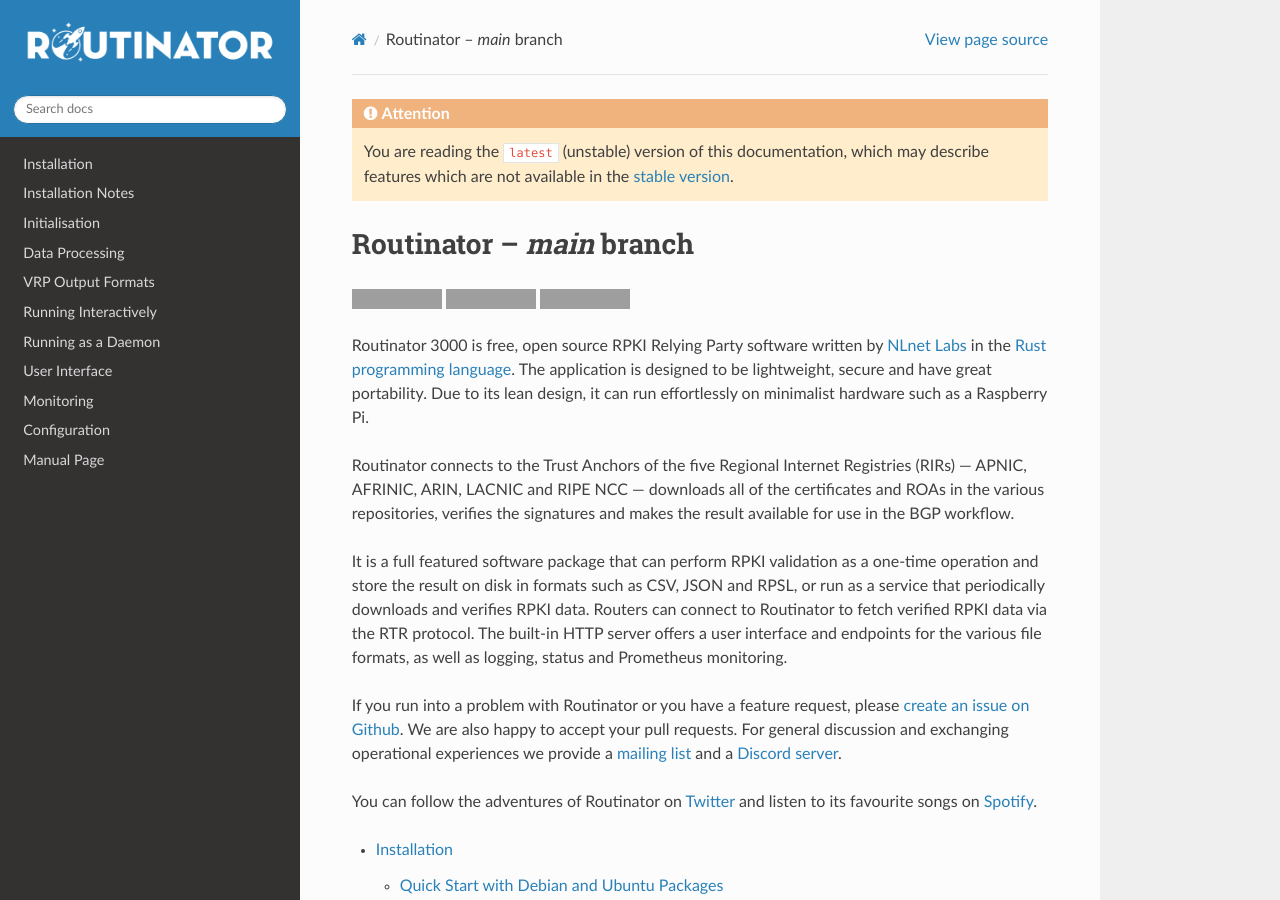
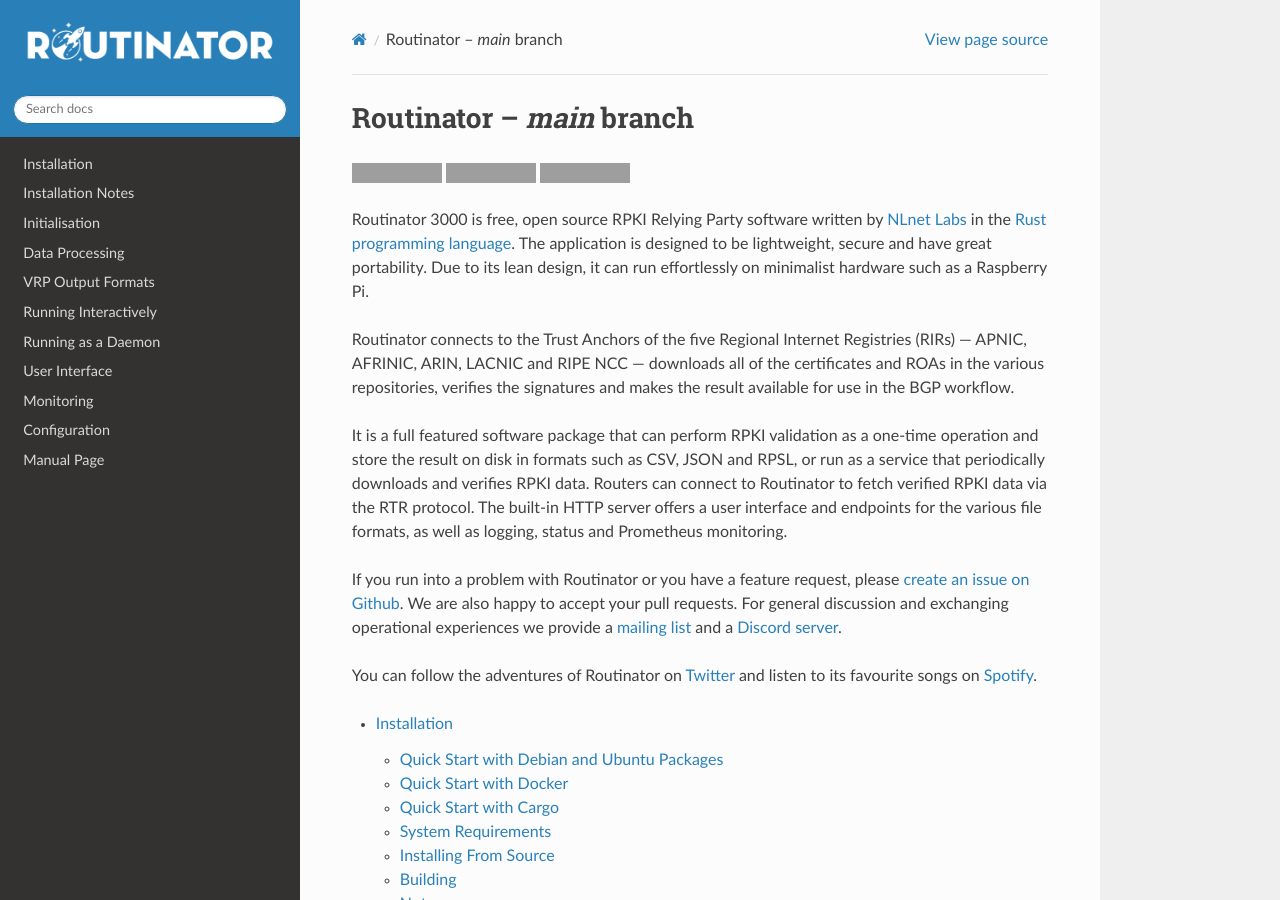
Before and after one commit to NLnetLabs/routinator, a Sphinx documentation site: the page built from source/index.rst, in a window 1280 px wide and 900 px high. Built offline with Sphinx 7.4.7 and the Read the Docs theme 2.0.0, drawn with Linux system fonts in a browser that asks for light colours; the version number could not be read and is left out; grey boxes are pictures that could not be loaded.

Commit message:
Move `latest` warning banner from index to conf.py

```diff
--- a/source/conf.py
+++ b/source/conf.py
@@ -30,14 +30,11 @@
 # The full version, including alpha/beta/rc tags
 release = ''
 
-
-
 # -- Version Warning Banner configuration ------------------------------------
 versionwarning_messages = {
-    'latest': 'This is a custom message only for version "latest" of this documentation.',
+    'latest': 'You are reading the <code class="docutils literal notranslate"><span class="pre">latest</span></code> (unstable) version of this documentation, which may describe features which are not available in the <a href="/en/stable/">stable version</a>.',
 }
-versionwarning_admonition_type = 'tip'
-versionwarning_banner_title = 'Tip'
+versionwarning_banner_title = 'Attention'
 versionwarning_body_selector = 'div[itemprop="articleBody"]'
 
 # -- General configuration ---------------------------------------------------
--- a/source/index.rst
+++ b/source/index.rst
@@ -1,9 +1,4 @@
 .. _doc_routinator:
-
-.. Attention:: You are reading the ``latest`` (unstable) version of this
-               documentation, which may describe features which are not
-               available in the `stable version
-               <https://routinator.docs.nlnetlabs.nl/en/stable/>`_.
 
 Routinator – *main* branch
 ==========================
```
